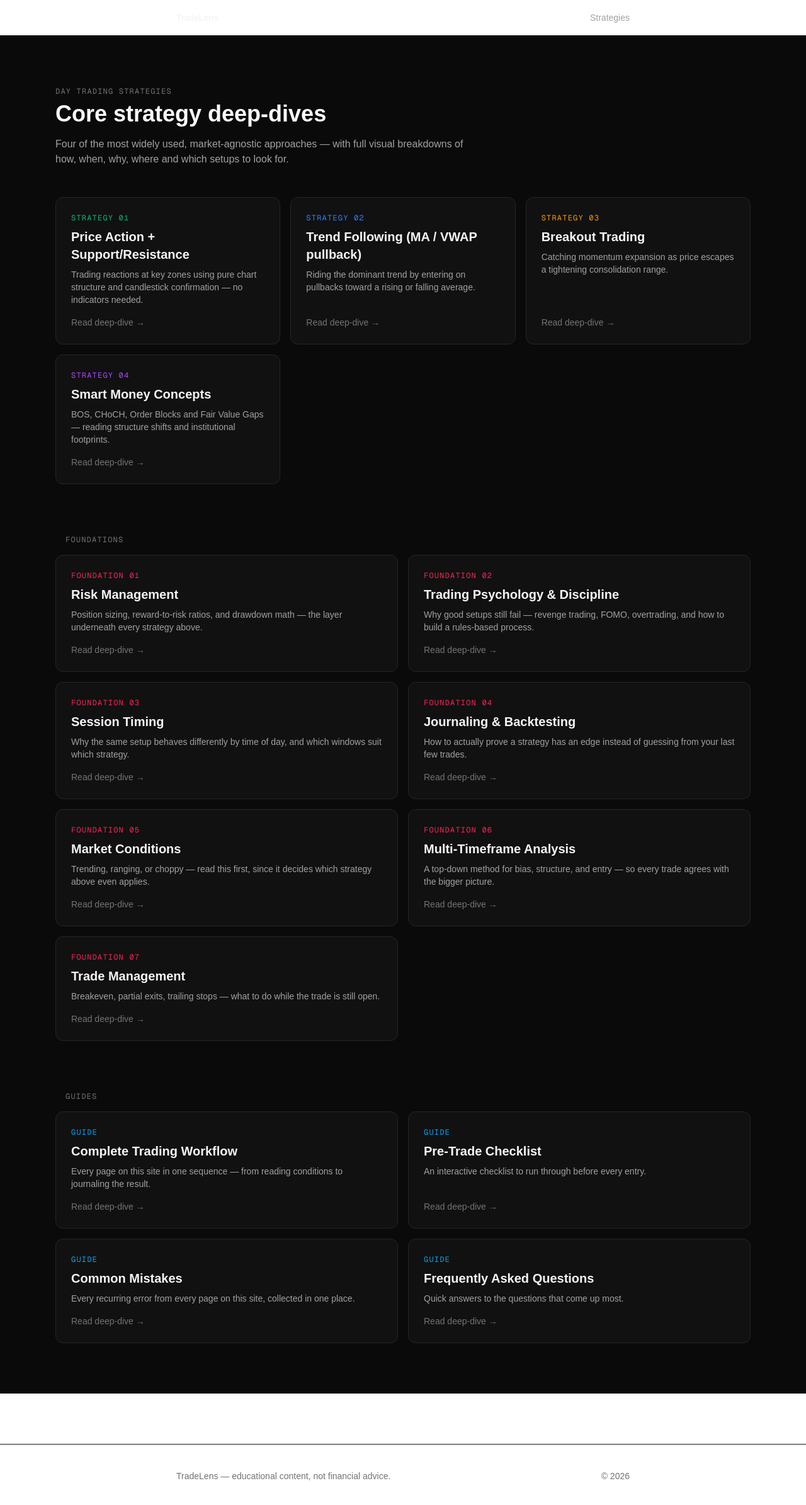
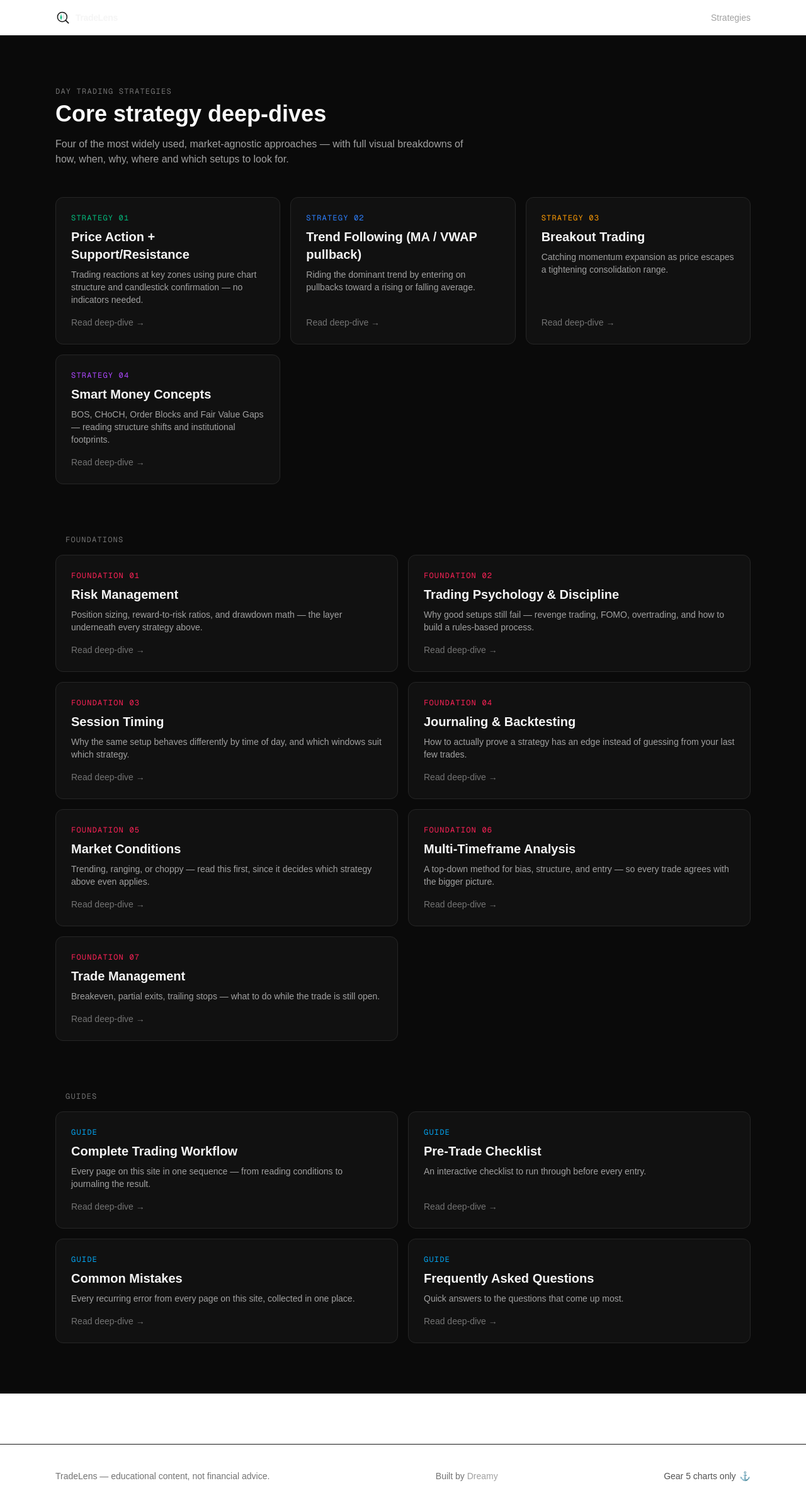
Before and after one commit to Dreamyplayer/tradelens, a Next.js app: page /strategies in a window 1280 px wide. Shown: the top 2390 px of the page at 63% size. Built offline with nearby package versions, Linux system fonts and the light colour scheme.

Commit message:
feat: update Footer and Nav components layout; add Logo component with SVG icon

```diff
--- a/src/components/layout/Footer.tsx
+++ b/src/components/layout/Footer.tsx
@@ -1,9 +1,24 @@
+import Link from 'next/link';
+
 export default function Footer() {
   return (
     <footer className='border-t border-neutral-900 mt-20'>
-      <div className='max-w-3xl mx-auto px-6 py-10 text-sm text-neutral-500 flex flex-col sm:flex-row justify-between gap-2'>
-        <p>TradeLens — educational content, not financial advice.</p>
-        <p>© {new Date().getFullYear()}</p>
+      <div className='max-w-6xl mx-auto px-6 py-10 flex flex-col sm:flex-row justify-between gap-3 text-sm text-neutral-500'>
+        <p>
+          TradeLens — educational content, not financial advice.
+        </p>
+          <Link
+            href='https://github.com/Dreamyplayer'
+            target='_blank'
+            rel='noopener noreferrer'
+            className='text-neutral-400 hover:text-emerald-500 transition-colors'
+          >
+            <span className='whitespace-nowrap text-neutral-500'>Built by </span>Dreamy
+          </Link>
+        <p className='flex items-center gap-1.5 text-neutral-600'>
+          <span>Gear 5 charts only</span>
+          <span aria-hidden>⚓️</span>
+        </p>
       </div>
     </footer>
   );
--- /dev/null
+++ b/src/components/layout/Logo.tsx
@@ -0,0 +1,29 @@
+interface LogoProps {
+  className?: string;
+  showWordmark?: boolean;
+}
+
+/**
+ * Icon: a lens (magnifying glass) framing a small candlestick chart —
+ * literal read of "TradeLens". Uses currentColor so it inherits
+ * whatever text color it's placed in.
+ */
+export default function Logo({ className = '', showWordmark = true }: LogoProps) {
+  return (
+    <div className={`flex items-center gap-2 ${className}`}>
+      <svg viewBox='0 0 32 32' className='w-6 h-6 shrink-0' fill='none'>
+        {/* Candlesticks inside the lens */}
+        <line x1='12' y1='10' x2='12' y2='20' stroke='#10b981' strokeWidth='1.6' strokeLinecap='round' />
+        <rect x='10.3' y='13' width='3.4' height='5' rx='0.5' fill='#10b981' />
+        <line x1='17' y1='8' x2='17' y2='19' stroke='#e4e4e7' strokeWidth='1.6' strokeLinecap='round' />
+        <rect x='15.3' y='11' width='3.4' height='6' rx='0.5' fill='#e4e4e7' />
+
+        {/* Lens ring */}
+        <circle cx='14.5' cy='14.5' r='10' stroke='currentColor' strokeWidth='2' />
+        {/* Lens handle */}
+        <line x1='21.5' y1='21.5' x2='27.5' y2='27.5' stroke='currentColor' strokeWidth='2.4' strokeLinecap='round' />
+      </svg>
+      {showWordmark && <span className='text-sm font-semibold text-neutral-100 tracking-tight'>TradeLens</span>}
+    </div>
+  );
+}
--- a/src/components/layout/Nav.tsx
+++ b/src/components/layout/Nav.tsx
@@ -1,11 +1,12 @@
+import Logo from '@/components/layout/Logo';
 import Link from 'next/link';
 
 export default function Nav() {
   return (
     <header className='border-b border-neutral-900'>
-      <div className='max-w-3xl mx-auto px-6 h-14 flex items-center justify-between'>
-        <Link href='/' className='text-sm font-semibold text-neutral-100 tracking-tight'>
-          TradeLens
+      <div className='max-w-6xl mx-auto px-6 h-14 flex items-center justify-between'>
+        <Link href='/' className='hover:opacity-80 transition-opacity'>
+          <Logo />
         </Link>
         <Link href='/strategies' className='text-sm text-neutral-400 hover:text-emerald-500 transition-colors'>
           Strategies
```
